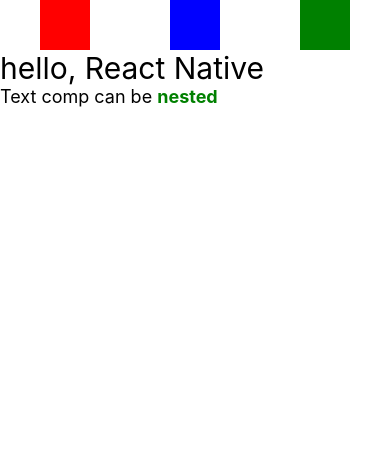
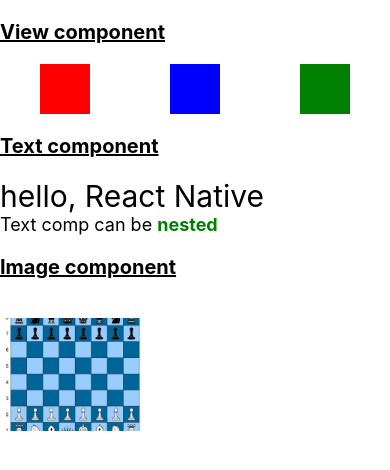
Before and after one commit to ChaitanyaV98/react-native-concepts, a React Native app: screen / in a window 390 px wide. Shown: the top 470 px of the page. Built offline with nearby package versions, Linux system fonts and the light colour scheme.

Commit message:
added image component and moved all basic comps to Basics.tsx of components

```diff
--- a/App.tsx
+++ b/App.tsx
@@ -1,54 +1,16 @@
-import { StyleSheet, View, Text } from 'react-native';
+import { StyleSheet, View } from 'react-native';
+import Basics from './src/components/Basics';
 
 function App(): React.JSX.Element {
   return (
     <View style={styles.container}>
-      {/*View Component */}
-      <View style={styles.boxContainer}>
-        <View style={styles.redBox} />
-        <View style={styles.blueBox} />
-        <View style={styles.greenBox} />
-      </View>
-      {/*Text Component */}
-      <Text style={styles.firstText}>hello, React Native</Text>
-      <Text style={styles.nestedText}>
-        Text comp can be <Text style={styles.innerNestedText}>nested</Text>
-      </Text>
+      <Basics />
     </View>
   );
 }
 
 const styles = StyleSheet.create({
-  container: {},
-  boxContainer: {
-    flexDirection: 'row',
-    justifyContent: 'space-around',
-  },
-  redBox: {
-    width: 50,
-    height: 50,
-    backgroundColor: 'red',
-  },
-  blueBox: {
-    width: 50,
-    height: 50,
-    backgroundColor: 'blue',
-  },
-  greenBox: {
-    width: 50,
-    height: 50,
-    backgroundColor: 'green',
-  },
-  firstText: {
-    fontSize: 30,
-  },
-  nestedText: {
-    fontSize: 18,
-  },
-  innerNestedText: {
-    fontWeight: 'bold',
-    color: 'green',
-  },
+  container: { flex: 1 },
 });
 
 export default App;
--- /dev/null
+++ b/src/components/Basics.tsx
@@ -0,0 +1,78 @@
+import { StyleSheet, View, Text, Image } from 'react-native';
+
+function Basics(): React.JSX.Element {
+  return (
+    <View>
+      {/*View Component */}
+      <Text style={styles.headerText}>View component</Text>
+      <View style={styles.boxContainer}>
+        <View style={styles.redBox} />
+        <View style={styles.blueBox} />
+        <View style={styles.greenBox} />
+      </View>
+      {/*Text Component */}
+      <Text style={styles.headerText}>Text component</Text>
+      <Text style={styles.firstText}>hello, React Native</Text>
+      <Text style={styles.nestedText}>
+        Text comp can be <Text style={styles.innerNestedText}>nested</Text>
+      </Text>
+      <Text style={styles.headerText}>Image component</Text>
+      {/*Image Component */}
+      {/* <Image
+        style={styles.image}
+        source={{ uri: 'https://httpbin.org/image/png' }}
+      /> */}
+
+      {/*Rendering Local image */}
+      <Image style={styles.image} source={require('../../assets/chess.png')} />
+    </View>
+  );
+}
+
+const styles = StyleSheet.create({
+  boxContainer: {
+    flexDirection: 'row',
+    justifyContent: 'space-around',
+  },
+
+  redBox: {
+    width: 50,
+    height: 50,
+    backgroundColor: 'red',
+  },
+  blueBox: {
+    width: 50,
+    height: 50,
+    backgroundColor: 'blue',
+  },
+  greenBox: {
+    width: 50,
+    height: 50,
+    backgroundColor: 'green',
+  },
+  firstText: {
+    fontSize: 30,
+  },
+  nestedText: {
+    fontSize: 18,
+  },
+  innerNestedText: {
+    fontWeight: 'bold',
+    color: 'green',
+  },
+  image: {
+    width: 150,
+    height: 150,
+    resizeMode: 'contain',
+    marginBottom: 10,
+  },
+  headerText: {
+    fontSize: 20,
+    fontWeight: 'bold',
+    marginBottom: 20,
+    marginTop: 20,
+    textDecorationLine: 'underline',
+  },
+});
+
+export default Basics;
```
Also changed, not shown: assets/chess.png (added), 2 other files (tests, documents, lock files or other folders).
